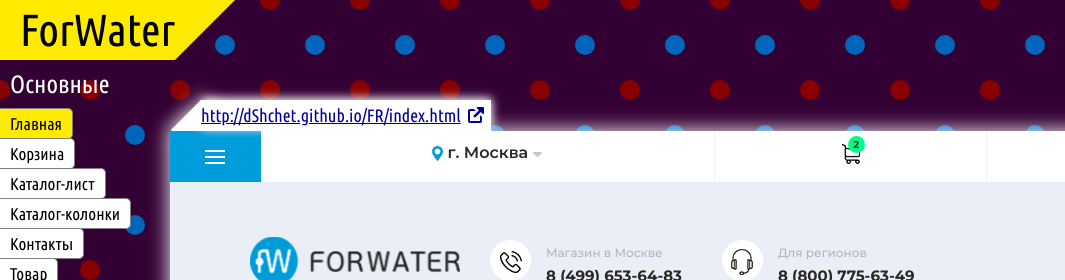
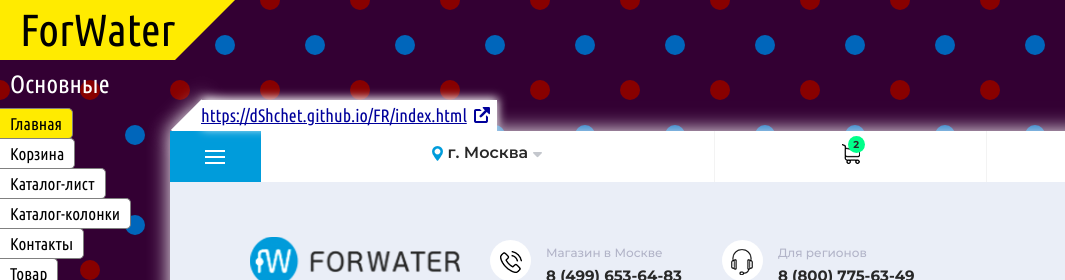
Before and after one commit to dShchet/FR, a plain HTML site: page ShowPages.html in a window 1280 px wide. Shown: the top 280 px of the page, 0-1065 px from the left. Drawn offline with nearby package versions, Linux system fonts and the light colour scheme.

Commit message:
Update ShowPages.html

```diff
--- a/ShowPages.html
+++ b/ShowPages.html
@@ -217,7 +217,7 @@
     </div>
 <script>
     const title= 'ForWater';
-    const baseUrl='http://dShchet.github.io/FR/';
+    const baseUrl='https://dShchet.github.io/FR/';
     const codeUrl='https://github.com/dShchet/FR/';
     const data=[
         {
```
